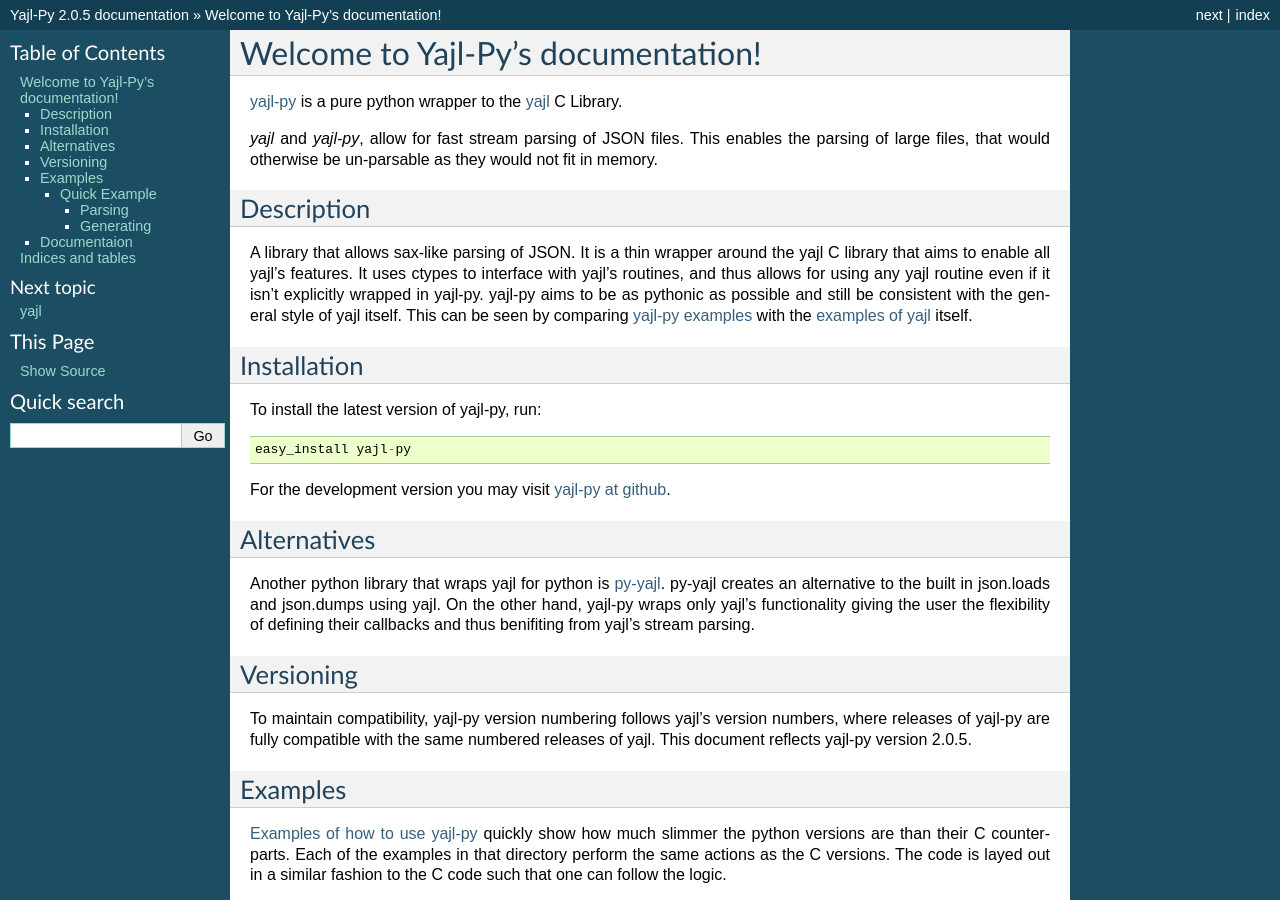
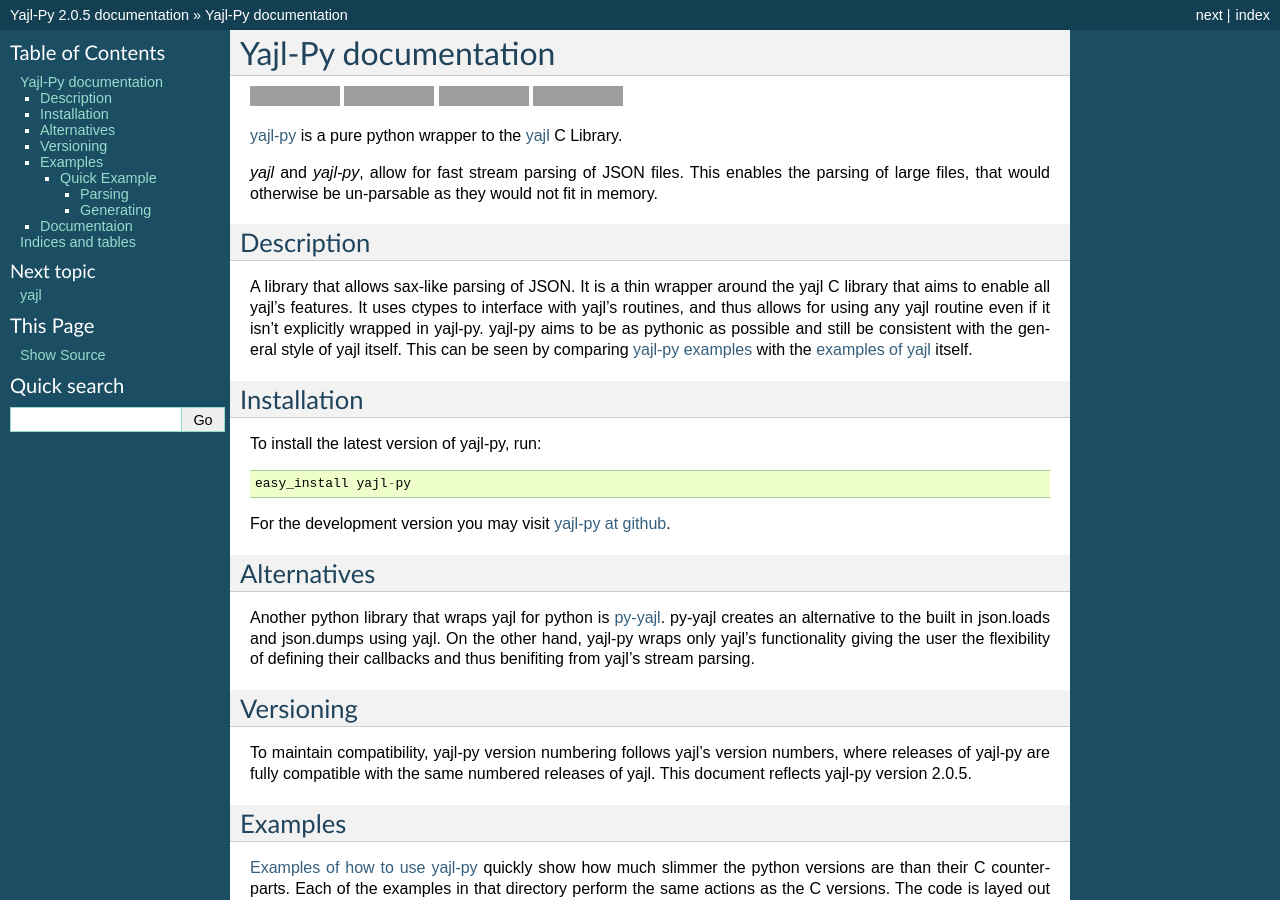
Before and after one commit to pykler/yajl-py, a Sphinx documentation site: the page built from doc/source/index.rst, in a window 1280 px wide and 900 px high. Built offline with Sphinx 7.4.7, drawn with Linux system fonts in a browser that asks for light colours; some of the changed text lies outside the part shown; grey boxes are pictures that could not be loaded.

```diff
--- a/doc/source/index.rst
+++ b/doc/source/index.rst
@@ -1,5 +1,17 @@
-Welcome to Yajl-Py's documentation!
-===================================
+Yajl-Py documentation
+=====================
+
+.. image:: https://travis-ci.org/pykler/yajl-py.png?branch=master
+   :target: https://travis-ci.org/pykler/yajl-py
+
+.. image:: https://coveralls.io/repos/pykler/yajl-py/badge.png
+   :target: https://coveralls.io/r/pykler/yajl-py
+
+.. image:: https://pypip.in/v/yajl-py/badge.png
+   :target: https://crate.io/packages/yajl-py/#info
+
+.. image:: https://pypip.in/d/yajl-py/badge.png
+   :target: https://crate.io/packages/yajl-py/#info
 
 `yajl-py <http://github.com/pykler/yajl-py>`_ is a pure python wrapper
 to the `yajl <http://lloyd.github.com/yajl/>`_ C Library.
```
